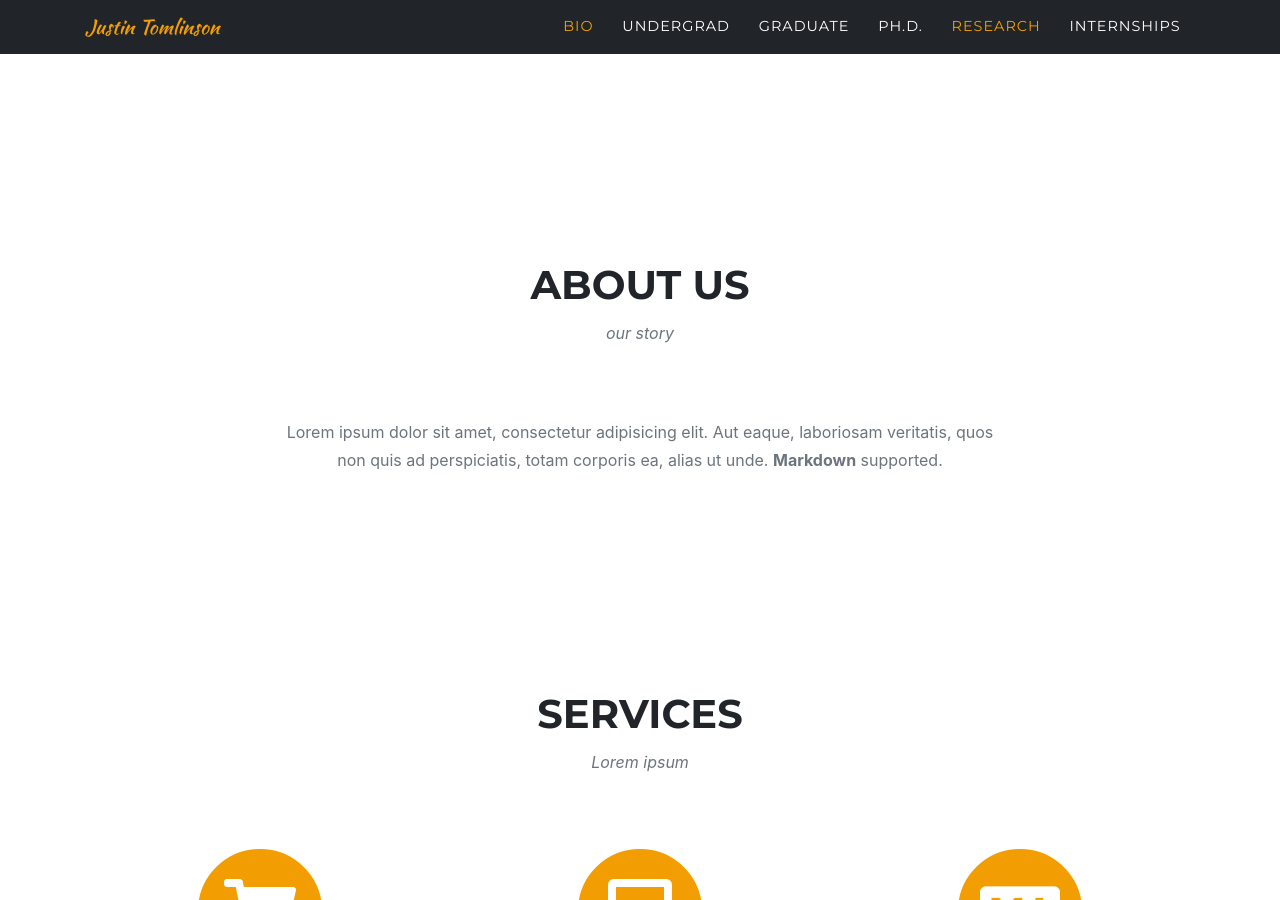
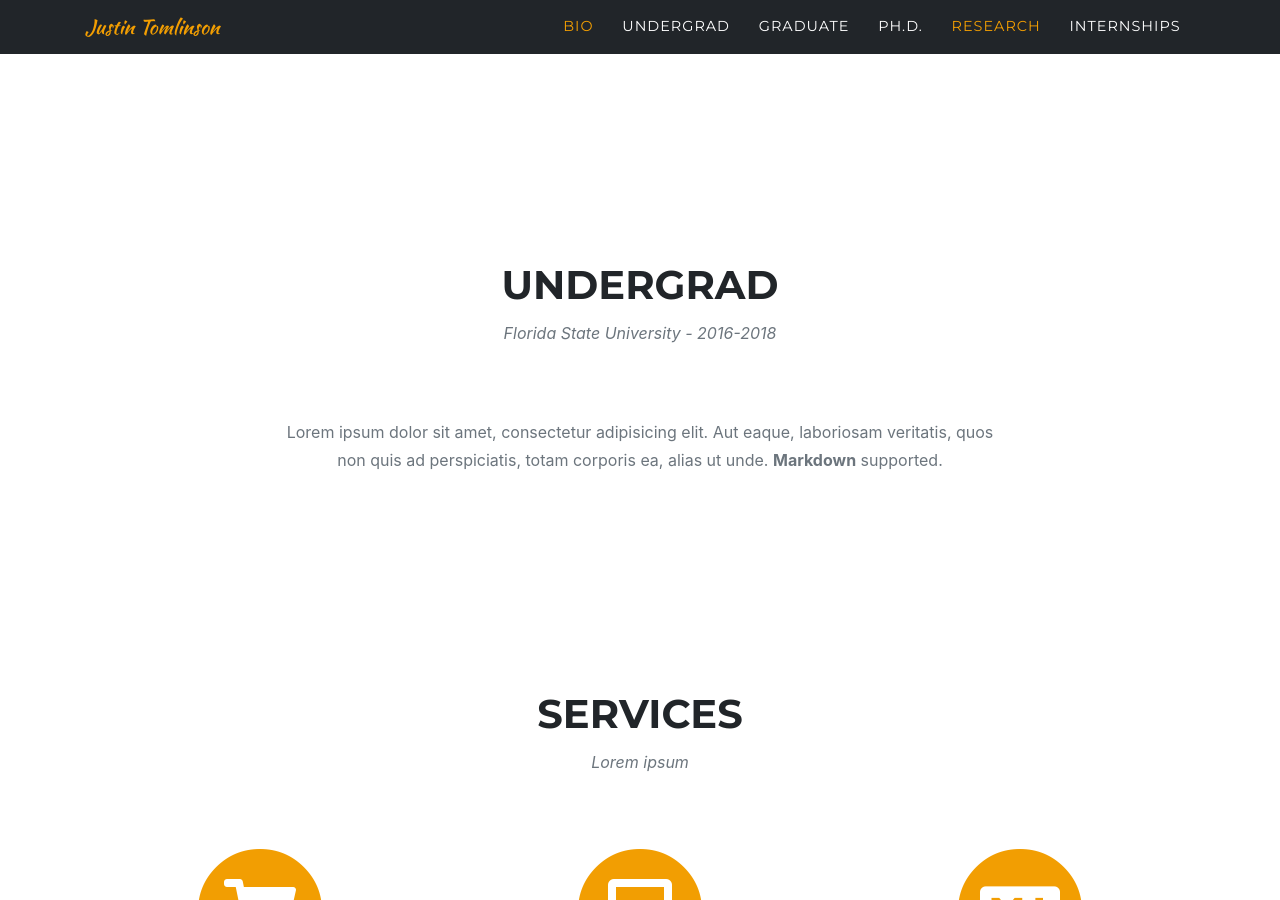
Before and after one commit to tomljr2/tomljr2.github.io, a Jekyll site: the page built from index.md, in a window 1280 px wide and 900 px high, scrolled down 1341 px. Built offline with Jekyll 4.4.1, drawn with Linux system fonts in a browser that asks for light colours; some web fonts are replaced; some of the changed lines change nothing that is shown.

Commit message:
Update sitetext.yml

```diff
--- a/_data/sitetext.yml
+++ b/_data/sitetext.yml
@@ -23,6 +23,12 @@ en: &DEFAULT_EN
       - name: "Justin Tomlinson"
         role: "Ph.D. Student / Software Engineer"
         image: assets/img/justin.jpg
+
+  about:
+    title: "Undergrad"
+    text: "Florida State University - 2016-2018"
+    body: "Lorem ipsum dolor sit amet, consectetur adipisicing elit. Aut eaque, laboriosam veritatis, quos non quis ad perspiciatis, totam corporis ea, alias ut unde. **Markdown** supported."
+    section: about
 
   services:
     title: "Services"
@@ -75,12 +81,6 @@ en: &DEFAULT_EN
         # you can enforce the alignment
         align: right
     end: "Be Part <br> of Our <br> Story!"
-
-  about:
-    title: "About Us"
-    text: "our story"
-    body: "Lorem ipsum dolor sit amet, consectetur adipisicing elit. Aut eaque, laboriosam veritatis, quos non quis ad perspiciatis, totam corporis ea, alias ut unde. **Markdown** supported."
-    section: about
 
   clients:
     section: clients
```
